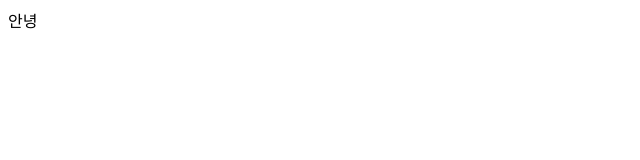
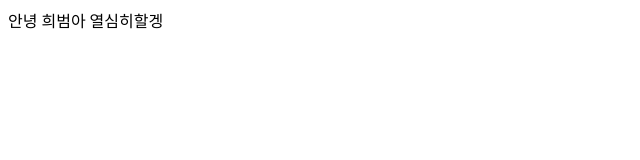
Before and after one commit to GoBookEE/GoBookEPractice, a plain HTML site: page gitpractice1.html in a window 1280 px wide. Shown: the whole page, without its empty margins (0-640 px from the left). Drawn offline with Linux system fonts and the light colour scheme.

Commit message:
feat:heebum

```diff
--- a/gitpractice1.html
+++ b/gitpractice1.html
@@ -9,6 +9,7 @@
 
 <body>
     안녕
+    희범아 열심히할겡
 </body>
 
 </html>
```
